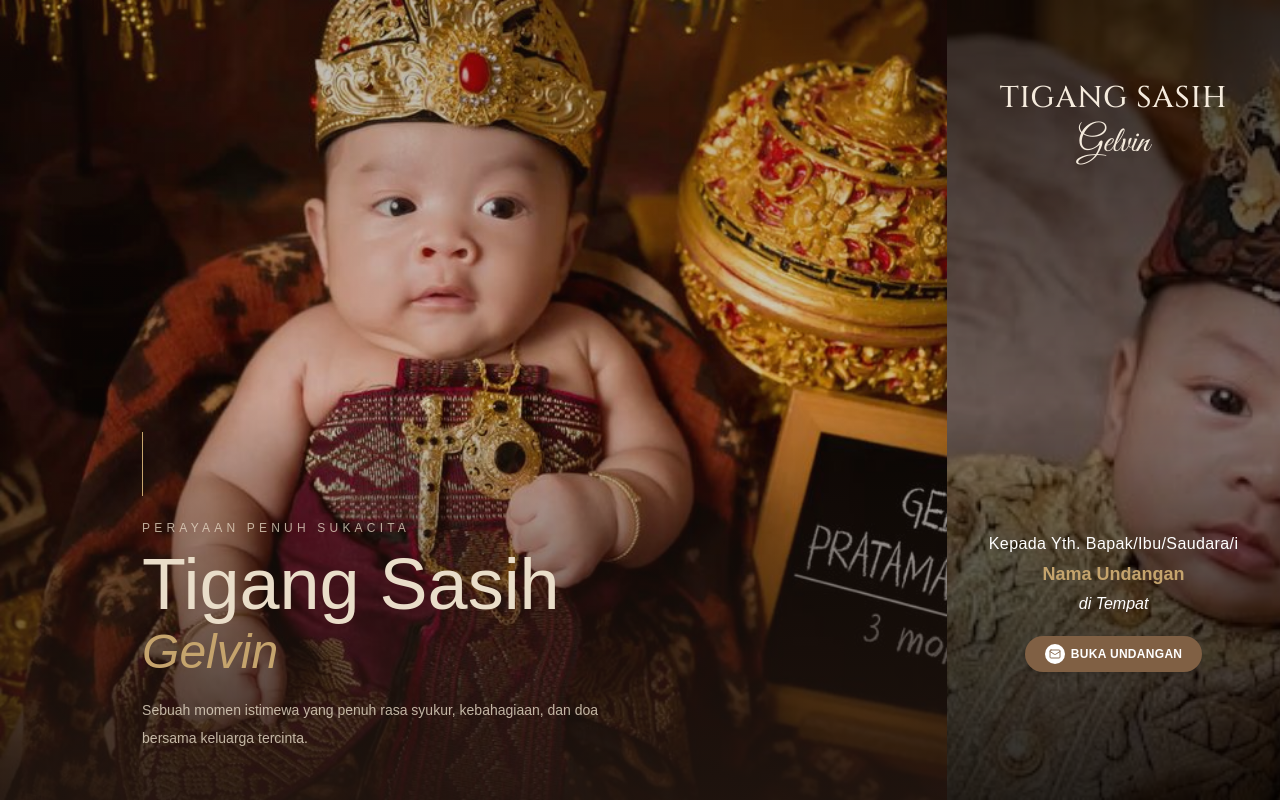
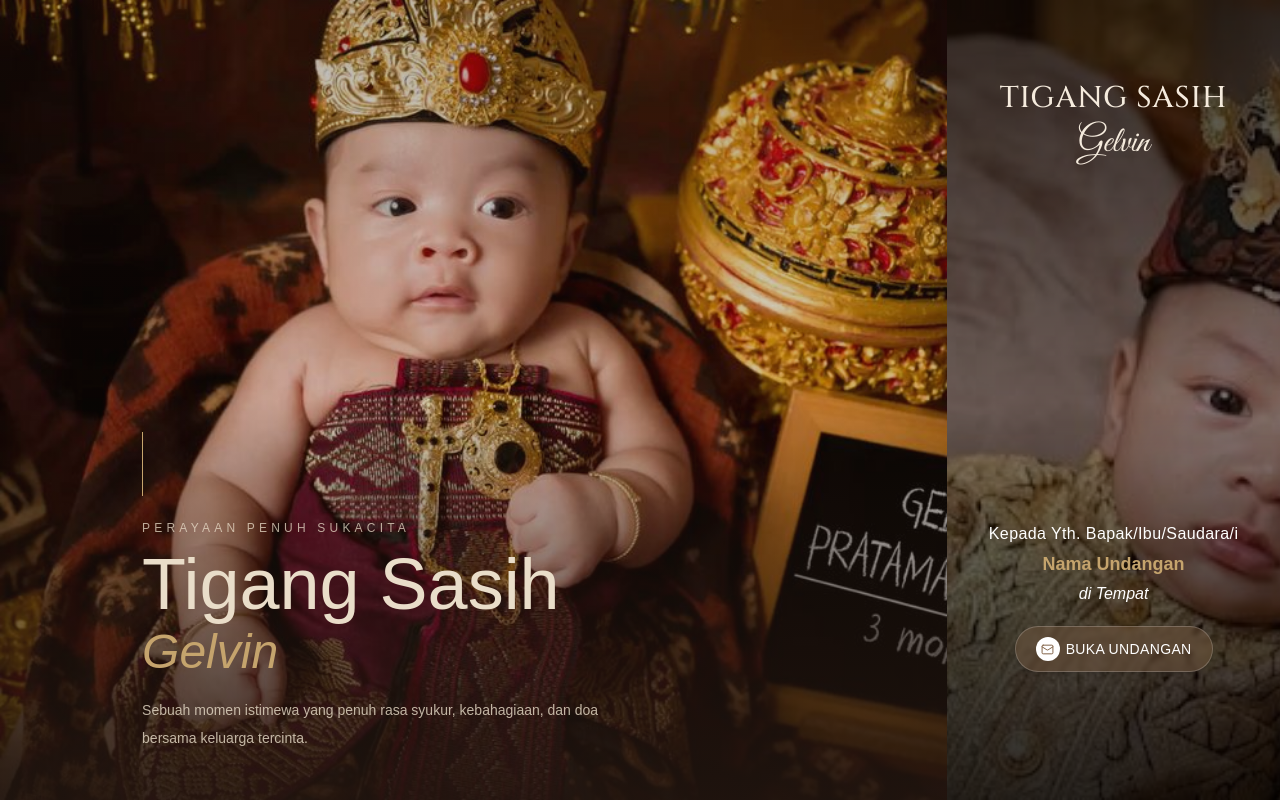
Before and after one commit to indrajaya140506/tigang_sasih_gelvin, a Next.js app: page / in a window 1280 px wide. Built offline with nearby package versions, Linux system fonts and the light colour scheme.

Commit message:
update buton

```diff
--- a/src/components/sections/Home.tsx
+++ b/src/components/sections/Home.tsx
@@ -75,10 +75,10 @@ export default function Home({ onOpenInvitation }: HomeProps) {
           type="button"
           onClick={onOpenInvitation}
           whileTap={{ scale: 0.96 }}
-          className="mt-5 inline-flex items-center gap-1.5 rounded-full bg-[#806044] px-4 py-1.5 text-[11px] font-semibold tracking-wide text-white shadow-md transition-colors hover:bg-[#9A7652] active:bg-[#A9845D] sm:px-5 sm:py-2 sm:text-xs"
+          className="mt-5 inline-flex items-center gap-1.5 rounded-full border border-white/20 bg-[#806044]/40 px-4 py-2 text-xs font-normal tracking-wide text-white shadow-md backdrop-blur-[2px] transition-colors hover:bg-[#94704F]/55 active:bg-[#A9845D]/65 sm:px-5 sm:py-2.5 sm:text-sm"
         >
-          <span className="flex h-5 w-5 items-center justify-center rounded-full bg-white">
-            <Mail size={12} strokeWidth={1.8} className="text-[#806044]" />
+          <span className="flex h-6 w-6 items-center justify-center rounded-full bg-white">
+            <Mail size={13} strokeWidth={1.8} className="text-[#806044]" />
           </span>
           BUKA UNDANGAN
         </motion.button>
```
